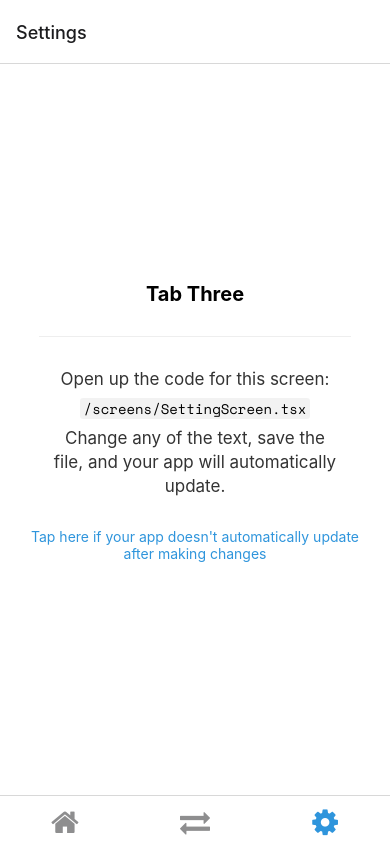
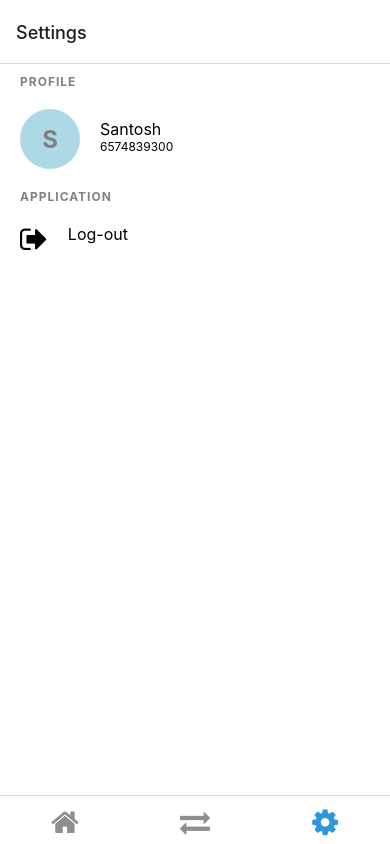
Before and after one commit to Santosh-Punase/FinanceApp, a React Native app: screen /TabThree in a window 390 px wide. Built offline with nearby package versions, Linux system fonts and the light colour scheme; what expo-linking would draw is missing.

Commit message:
added profile section

```diff
--- a/components/Card.tsx
+++ b/components/Card.tsx
@@ -15,5 +15,6 @@ const styles = StyleSheet.create({
     backgroundColor: '#fff',
     padding: 10,
     borderRadius: 8,
+    flexDirection: 'row',
   },
 });
--- a/components/Transactions/TransactionList.tsx
+++ b/components/Transactions/TransactionList.tsx
@@ -41,11 +41,11 @@ const styles = StyleSheet.create({
   },
   list: {
     width: Layout.window.width,
-    padding: 10,
+    // padding: 10,
   },
   listItem: {
-    marginBottom: 10,
-    flexDirection: 'row',
+    // marginBottom: 10,
+    borderRadius: 0,
   },
   listItemLeft: {
     width: '75%',
--- a/screens/SettingScreen.tsx
+++ b/screens/SettingScreen.tsx
@@ -1,14 +1,36 @@
-import { StyleSheet } from 'react-native';
+import { FontAwesome } from '@expo/vector-icons';
+import { StyleSheet, TouchableOpacity } from 'react-native';
+import { Card } from '../components/Card';
 
-import EditScreenInfo from '../components/EditScreenInfo';
 import { Text, View } from '../components/Themed';
 
 export default function SettingScreen() {
+  const user = {
+    name: 'Santosh',
+    phoneNumber: '6574839300',
+    email: ''
+  };
+
   return (
     <View style={styles.container}>
-      <Text style={styles.title}>Tab Three</Text>
-      <View style={styles.separator} lightColor="#eee" darkColor="rgba(255,255,255,0.1)" />
-      <EditScreenInfo path="/screens/SettingScreen.tsx" />
+      <Text style={styles.sectionHeader}>Profile</Text>
+      <Card style={[ { marginBottom: 10, }]}>
+        <View style={styles.profileIcon}>
+          <Text style={styles.profileInitial}>s</Text>
+        </View>
+        <View style={[{ flexDirection: 'column', marginBottom: 5, justifyContent: 'center' }]}>
+          <Text style={styles.header}>{user.name}</Text>
+          { user.phoneNumber && <Text style={styles.subHeader}>{user.phoneNumber}</Text> }
+          { user.email && <Text style={styles.subHeader}>{user.email}</Text> }
+        </View>
+      </Card>
+      <Text style={styles.sectionHeader}>Application</Text>
+      <Card>
+        <TouchableOpacity onPress={() => alert('Work in progress')} style={[{ flexDirection: 'row' }]}>
+          <FontAwesome name='sign-out' color={'black'} size={30} />
+          <Text style={styles.label}>Log-out</Text>
+        </TouchableOpacity>
+      </Card>
     </View>
   );
 }
@@ -16,16 +38,41 @@ export default function SettingScreen() {
 const styles = StyleSheet.create({
   container: {
     flex: 1,
+    padding: 10,
+    // backgroundColor: '#dadada',
+  },
+  sectionHeader: {
+    fontSize: 12,
+    fontWeight: 'bold',
+    marginBottom: 10,
+    color: 'gray',
+    marginLeft: 10,
+    textTransform: 'uppercase',
+    letterSpacing: 1,
+  },
+  profileIcon: {
+    width: 60,
+    height: 60,
+    borderRadius: 50,
+    justifyContent: 'center',
     alignItems: 'center',
-    justifyContent: 'center',
+    backgroundColor: 'lightblue',
+    marginRight: 20,
   },
-  title: {
-    fontSize: 20,
+  profileInitial: {
+    fontSize: 24,
     fontWeight: 'bold',
+    textTransform: 'uppercase',
+    color: 'gray',
   },
-  separator: {
-    marginVertical: 30,
-    height: 1,
-    width: '80%',
+  header: {
+    fontSize: 16,
+  },
+  subHeader: {
+    fontSize: 12
+  },
+  label: {
+    fontSize: 16,
+    marginLeft: 20,
   },
 });
```
